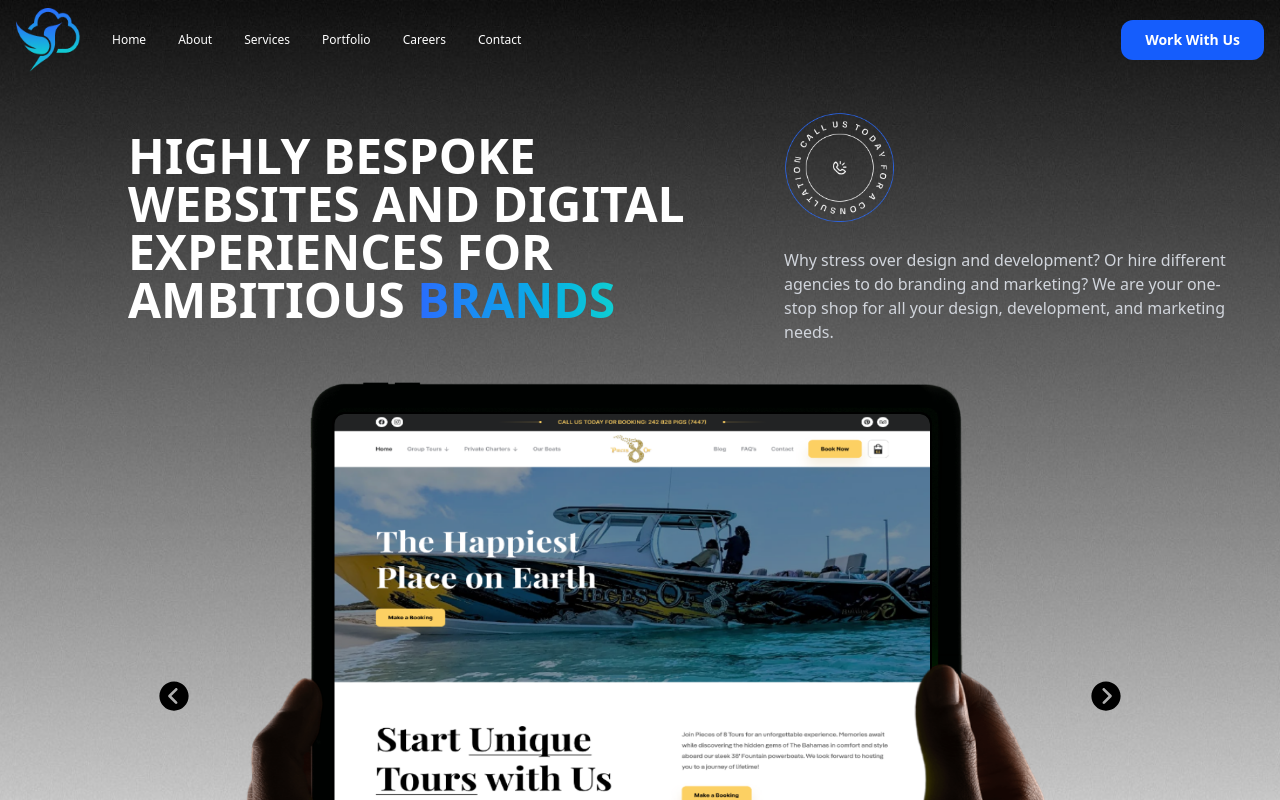
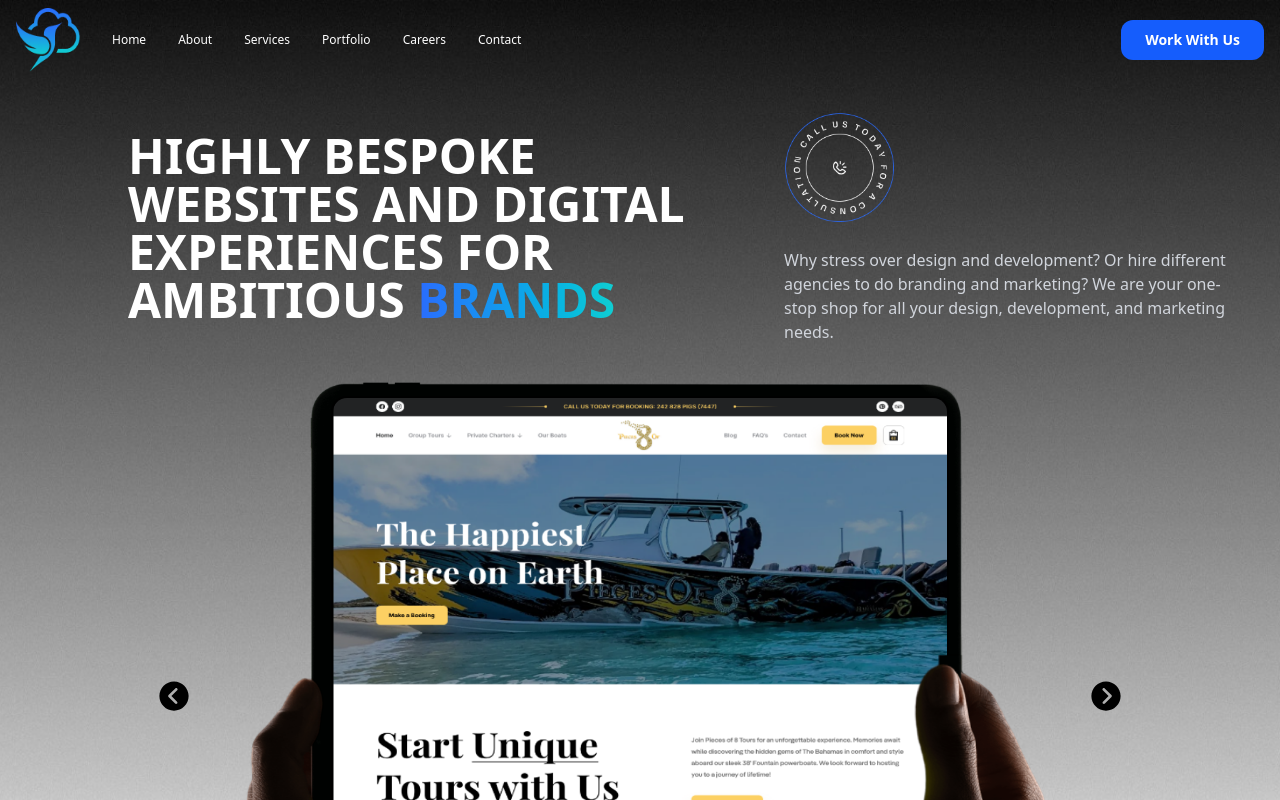
Before and after one commit to sachinchauhan4141/CloudSparrow, a React (Vite) app: page / in a window 1280 px wide. Shown: the top 800 px of the page. Built offline with nearby package versions, Linux system fonts and the light colour scheme.

Commit message:
banner image fix

```diff
--- a/src/components/Home/Banner.jsx
+++ b/src/components/Home/Banner.jsx
@@ -58,7 +58,7 @@ const Banner = () => {
             className="text-3xl lg:text-4xl text-[black] rounded-full"
             onClick={prev}
           />
-          <div className="relative lg:w-4xl w-fit">
+          <div className="relative lg:w-4xl w-fit flex items-center justify-center">
             {/* Background Image */}
             <img
               className="w-full h-full object-cover"
@@ -66,7 +66,7 @@ const Banner = () => {
               alt="Background"
             />
             {/* Overlay Image */}
-            <div className="absolute border-2 top-2 w-[210px] h-[150px] left-12 lg:top-9 lg:left-35 lg:w-[600px] lg:h-[420px] object-contain rounded-xl overflow-hidden">
+            <div className="absolute border-2 top-2 lg:top-5 h-[70%] w-[69%] object-contain rounded-2xl  overflow-hidden">
               <img src={data[curr]} alt="Overlay" className="size-full" />
             </div>
             <img
```
